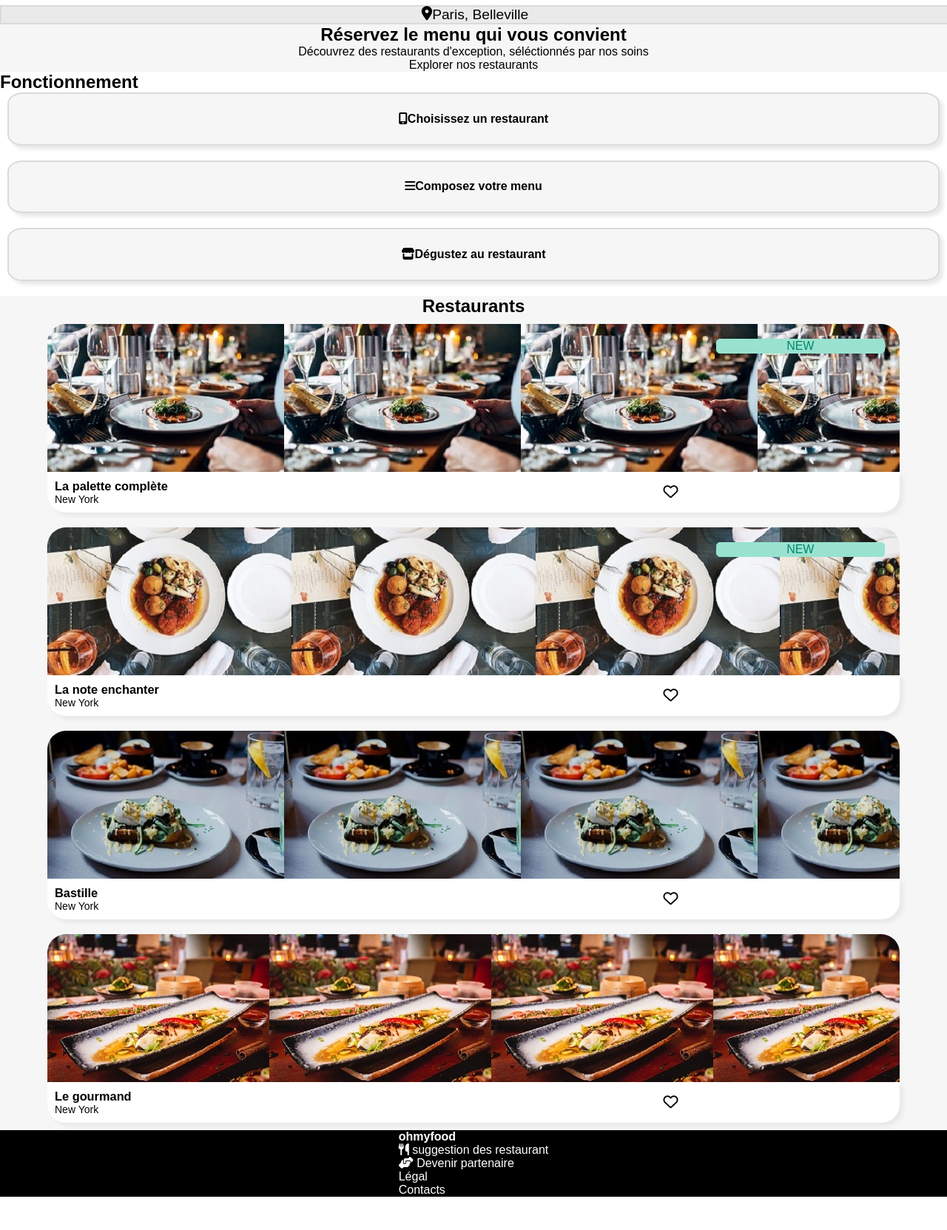
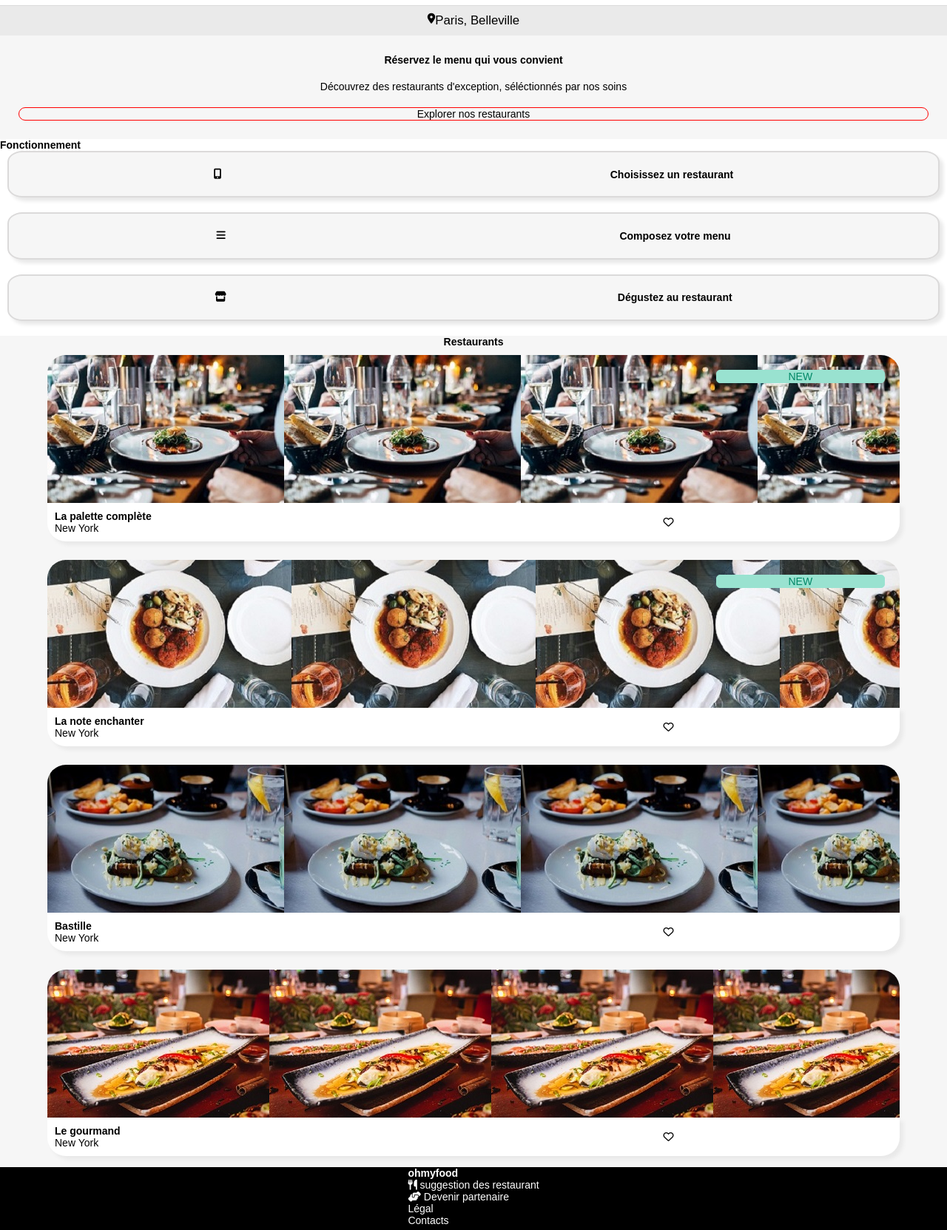
Before and after one commit to quentinh89/ohmyfood, a plain HTML site: page ohmyfood.html in a window 1280 px wide. Shown: the part 37-1700 px from the top of the page at 74% size. Before the commit the page ends 1655 px from the top, so only its background shows below. Drawn offline with Linux system fonts and the light colour scheme.

Commit message:
ajout d'icone et modification html,css

```diff
--- a/ohmyfood.html
+++ b/ohmyfood.html
@@ -30,8 +30,8 @@
       <h2>Fonctionnement</h2>
       <div class="btn">
         <div class="suggestion">
-          <i class="fas fa-mobile-alt"></i
-          ><strong> Choisissez un restaurant</strong>
+          <i class="fas fa-mobile-alt"></i>
+          <strong> Choisissez un restaurant</strong>
         </div>
 
         <div class="suggestion">
@@ -56,7 +56,10 @@
               <h3>La palette complète</h3>
               New York
             </div>
-            <div class="icone"><i class="far fa-heart"></i></div>
+            <div class="icone">
+              <i class="far fa-heart coeur_vide"></i>
+              <i class="fas fa-heart coeur_plein"></i>
+            </div>
           </div>
         </div>
 
@@ -71,7 +74,10 @@
               <h3>La note enchanter</h3>
               New York
             </div>
-            <div class="icone"><i class="far fa-heart"></i></div>
+            <div class="icone">
+              <i class="far fa-heart coeur_vide"> </i>
+              <i class="fas fa-heart coeur_plein"></i>
+            </div>
           </div>
         </div>
 
@@ -82,7 +88,10 @@
               <h3>Bastille</h3>
               New York
             </div>
-            <div class="icone"><i class="far fa-heart"></i></div>
+            <div class="icone">
+              <i class="far fa-heart coeur_vide"></i>
+              <i class="fas fa-heart coeur_plein"></i>
+            </div>
           </div>
         </div>
 
@@ -93,15 +102,18 @@
               <h3>Le gourmand</h3>
               New York
             </div>
-            <div class="icone"><i class="far fa-heart"></i></div>
+            <div class="icone">
+              <i class="far fa-heart coeur_vide"></i>
+              <i class="fas fa-heart coeur_plein"></i>
+            </div>
           </div>
         </div>
       </div>
 
       <footer>
-        <div>
+        <div class="footer">
+          <h2>ohmyfood</h2>
           <p>
-            <strong>ohmyfood</strong><br />
             <i class="fas fa-utensils"></i> suggestion des restaurant <br />
             <i class="fas fa-hands-helping"></i> Devenir partenaire<br />
             Légal <br />
--- a/styleoh.css
+++ b/styleoh.css
@@ -1,6 +1,7 @@
 * {
   padding: 0;
   margin: 0;
+  font-size: 14px;
 }
 
 #container {
@@ -20,12 +21,22 @@ body {
 #localisation {
   display: flex;
   justify-content: center;
-  border: 2px solid #dbdada;
+  border-top: 1px solid #dbdada;
   background-color: #eaeaea;
   width: 100%;
   height: 100%;
   font-size: 1.2em;
   margin-top: 10px;
+  padding-top: 10px;
+  padding-bottom: 10px;
+}
+
+.explo {
+  border: 1px solid red;
+  border-bottom-left-radius: 15px;
+  border-bottom-right-radius: 15px;
+  border-top-left-radius: 15px;
+  border-top-right-radius: 15px;
 }
 
 .dec {
@@ -33,6 +44,11 @@ body {
   display: flex;
   text-align: center;
   flex-direction: column;
+  padding: 25px;
+}
+.dec p {
+  padding-bottom: 20px;
+  padding-top: 20px;
 }
 
 .btn {
@@ -54,8 +70,17 @@ body {
   margin-left: 10px;
   margin-right: 10px;
   font-size: 1rem;
-  transform: scale(1);
+  justify-content: space-around;
+}
+
+.suggestion:hover {
+  background-color: #f5edff;
+  /*transform: scale(2, 2);*/
   transition-property: transform 400ms;
+}
+
+.suggestion:hover i {
+  color: #9356dc;
 }
 
 .restaurant_container {
@@ -63,6 +88,7 @@ body {
   display: flex;
   flex-direction: column;
   align-items: center;
+  justify-content: space-between;
 }
 
 .restaurant {
@@ -71,6 +97,7 @@ body {
   border-radius: 25px;
   width: 90%;
   padding: 10px;
+  padding-bottom: 15px;
 }
 
 .photo {
@@ -141,6 +168,22 @@ body {
   margin-left: 30px;
 }
 
+.coeur_plein {
+  display: none;
+}
+
+.restaurant:hover .coeur_plein {
+  display: block;
+}
+.restaurant:hover .coeur_vide {
+  display: none;
+}
+
+.footer {
+  font-size: 12px;
+  margin-bottom: 5px;
+}
+
 footer {
   background-color: black;
   color: white;
```
